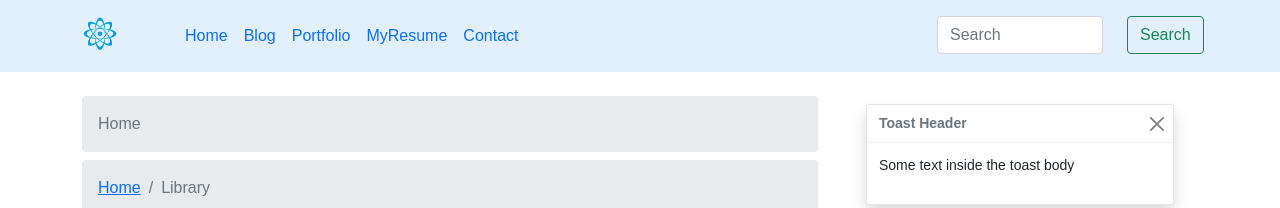
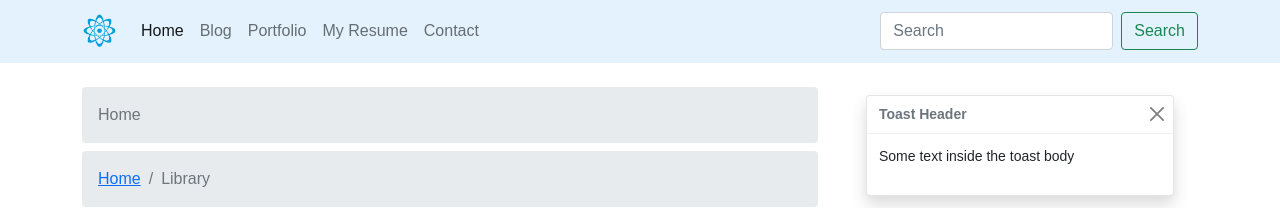
Before and after one commit to developersuruz/class20, a plain HTML site: page index.html in a window 1280 px wide. Shown: the top 208 px of the page. Drawn offline with nearby package versions, Linux system fonts and the light colour scheme; a script that the page names is missing; files whose address does not match are found by name.

Commit message:
Update index.html

```diff
--- a/index.html
+++ b/index.html
@@ -43,39 +43,38 @@
   <body>
 
     <!-- header Section -->
-    <header>
-      <nav style="background-color:#e1f0fc" class="navbar-expand-lg py-3">
+    <header style="background-color: #e3f2fd">
+      <nav class="navbar navbar-expand-lg navbar-light  ">
         <div class="container">
-          <div class="row">
-            <div class="col-md-1">
-              <a href="#">
-                <img class="w-50" src="./img/logo.png" alt="Logo">
-              </a>
-            </div>
-
-            <div class="col-md-8 justify-content-lg-start ">
-
-              <ul class="navbar-nav me-auto mt-2 mt-lg-0 ">
-                <li class="nav-item active">
-                  <a class="nav-link" href="#">Home <span class="visually-hidden">(current)</span></a>
-                </li>
-                <li><a class="nav-link" href="#">Blog</a></li>
-                <li><a class="nav-link" href="#">Portfolio</a></li>
-                <li><a class="nav-link" href="#">MyResume</a></li>
-                <li><a class="nav-link" href="#">Contact</a></li>
-              </ul>
-            </div>
-
-            <div class="col-md-2 justify-content-lg-end">
-              <input class="form-control me-sm-2" type="text" placeholder="Search">
-            </div>
-
-            <div class="col-md-1 justify-content-lg-end">
-              <button class="btn btn-outline-success my-2 my-sm-0" type="submit">Search</button>
-            </div>
+          <a class="navbar-brand" href="#"><img style="width: 35px;" src="./img/logo.png" alt=""></a>
+          <button class="navbar-toggler" type="button" data-bs-toggle="collapse" data-bs-target="#navbarBasic" aria-controls="navbarBasic" aria-expanded="false" aria-label="Toggle navigation">
+            <span class="navbar-toggler-icon"></span>
+          </button>
+          <div class="collapse navbar-collapse" id="navbarBasic">
+            <ul class="navbar-nav me-auto mb-2 mb-xl-0">
+              <li class="nav-item">
+          <a class="nav-link active" aria-current="page" href="#">Home</a>
+              </li>
+              <li class="nav-item">
+          <a class="nav-link" href="#">Blog</a>
+              </li>
+              <li class="nav-item">
+          <a class="nav-link" href="#">Portfolio</a>
+              </li>
+              <li class="nav-item">
+          <a class="nav-link" href="#">My Resume</a>
+              </li>
+              <li class="nav-item">
+          <a class="nav-link" href="#">Contact</a>
+              </li>
+            </ul>
+            <form class="d-flex">
+              <input class="form-control me-2" type="search" placeholder="Search" aria-label="Search">
+              <button class="btn btn-outline-success" type="submit">Search</button>
+            </form>
           </div>
         </div>
-      </nav>
+            </nav>
     </header>
 
 
```
